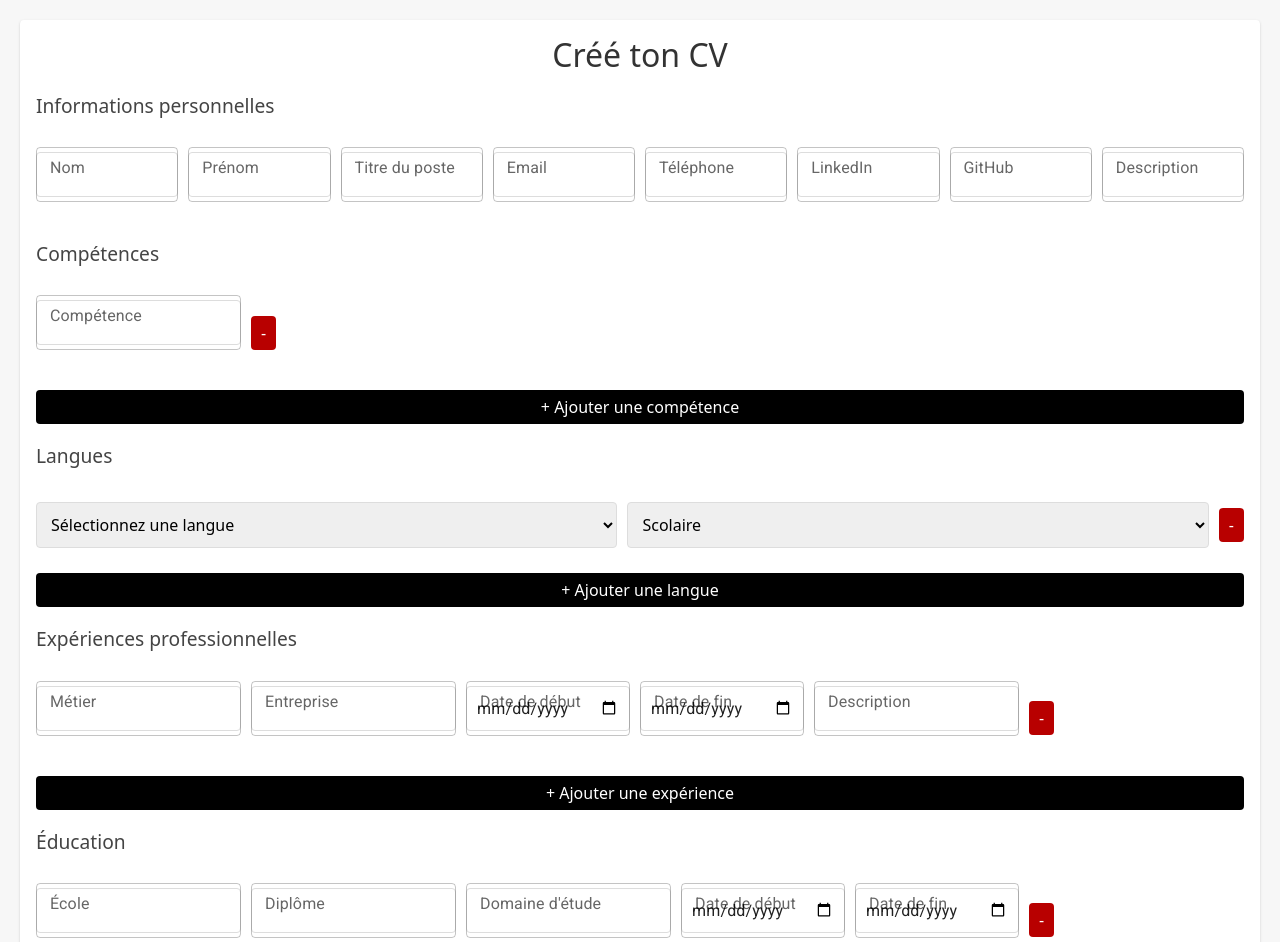
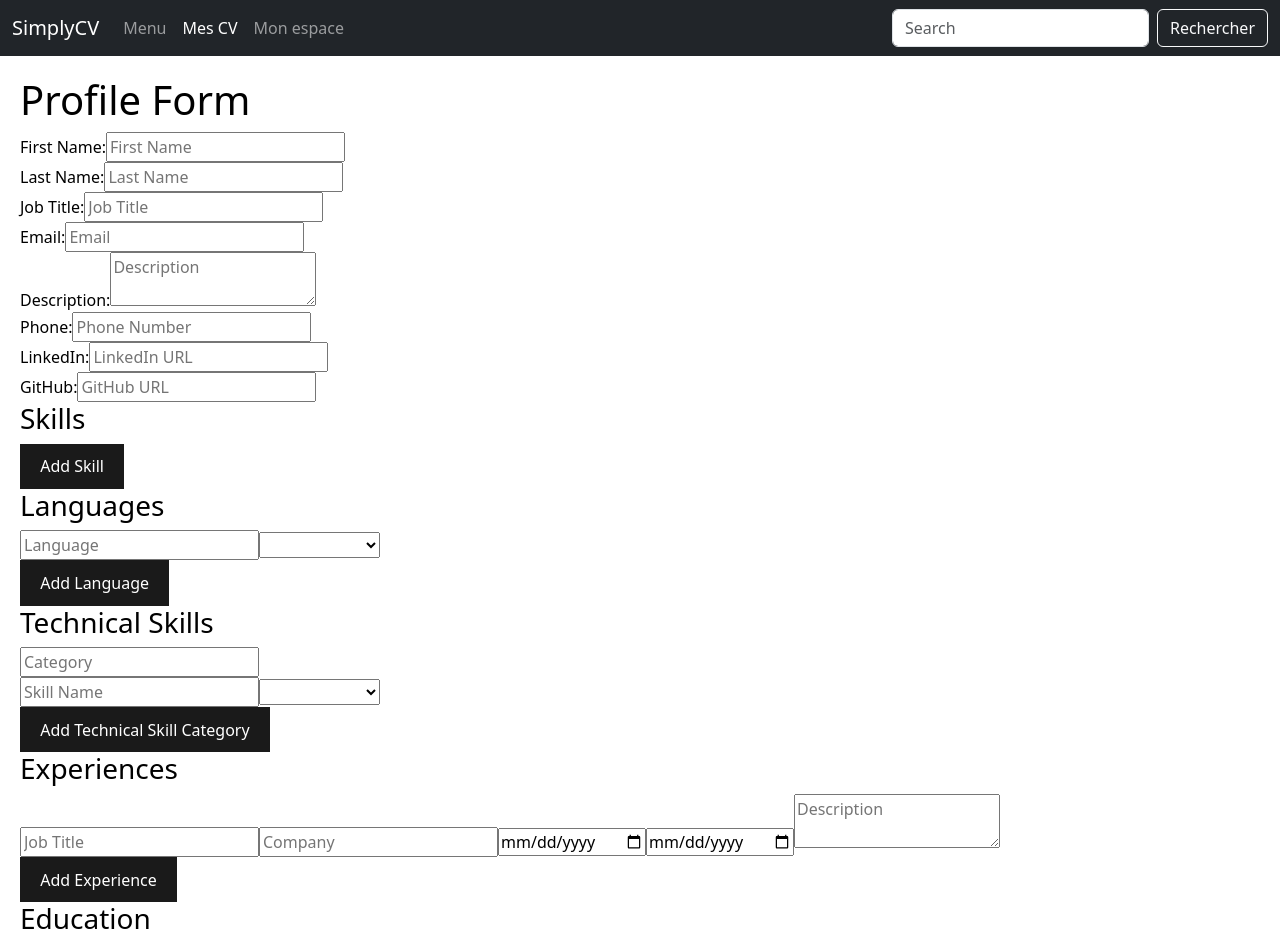
Before and after one commit to Louisrca/generateur-cv-grp1, a React (Vite) app in the folder web/: page /createcv in a window 1280 px wide. Shown: the top 942 px of the page. Built offline with nearby package versions, Linux system fonts and the light colour scheme; sample sign-in values are in the browser's storage.

Commit message:
create cv ok

```diff
--- a/web/package.json
+++ b/web/package.json
@@ -21,6 +21,7 @@
     "react": "^18.3.1",
     "react-bootstrap": "^2.10.6",
     "react-dom": "^18.3.1",
+    "react-hook-form": "^7.53.2",
     "react-router-dom": "^7.0.1"
   },
   "devDependencies": {
--- a/web/src/App.jsx
+++ b/web/src/App.jsx
@@ -28,11 +28,19 @@ function App() {
           <Route path="/login" element={<Login />} />
           <Route path="/curriculum/:cvId" element={<Curriculum />} />
         </Routes>
+
+        <Routes>
+          <Route path="/register" element={<Register />} />
+          <Route
+            path="/createcv"
+            element={
+              <ProtectedRoute>
+                <Createcv />
+              </ProtectedRoute>
+            }
+          />
+        </Routes>
       </AuthProvider>
-      <Routes>
-        <Route path="/register" element={<Register />} />
-        <Route path="/createcv" element={<Createcv />} />
-      </Routes>
     </QueryClientProvider>
   );
 }
--- a/web/src/composant/CreateCard/CreateCard.jsx
+++ b/web/src/composant/CreateCard/CreateCard.jsx
@@ -1,412 +1,302 @@
-import React, { useState } from "react";
-import { InputText } from "../InputText/InputText";
-import styles from "./CreateCard.module.css";
-import CardWrapper from "../CardWrapper/CardWrappers";
-import { useCreateCurriculum } from "../../api/createcurriculum/createcurriculum";
+import { useForm, useFieldArray } from "react-hook-form";
+import { usePostCurriculum } from "../../api/curriculum/curriculum";
 
-const languageOptions = [
-  "Anglais",
-  "Français",
-  "Espagnol",
-  "Allemand",
-  "Chinois",
-  "Italien",
-  "Japonais",
-  "Arabe",
-  "Russe",
-  "Portugais",
-];
-
-export const CreateCard = () => {
-
-const createCurriculum = useCreateCurriculum();
-
-  const [skills, setSkills] = useState([""]);
-  const [languages, setLanguages] = useState([{ name: "", level: "" }]);
-  const [areaOfInterests, setAreaOfInterests] = useState([""]);
-  const [educations, setEducations] = useState([
+const CreateCard = () => {
+  const { register, handleSubmit, control } = useForm({
+    defaultValues: {
+      name: "",
+      lastname: "",
+      jobTitle: "",
+      email: "",
+      description: "",
+      phone: "",
+      linkedin: "",
+      github: "",
+      skills: [""],
+      languages: [{ name: "", level: "" }],
+      technicalSkills: [{ category: "", skills: [{ name: "", level: "" }] }],
+      experiences: [
+        { title: "", company: "", startYear: "", endYear: "", description: "" },
+      ],
+      educations: [
         {
           school: "",
           degree: "",
           fieldOfStudy: "",
           startYear: "",
-      endYear: ""
-    }
-  ]);
-  const [exppro, setExppro] = useState([
-    {
-      job: "",
-      company: "",
-      startYear: "",
           endYear: "",
-      description: ""
-    }
-  ]);
+        },
+      ],
+      isPublic: false,
+      areaOfInterests: [""],
+    },
+  });
 
-  const handleSubmit = (e) => {
-    e.preventDefault();
-    const formData = new FormData(e.target);
-    const data = Object.fromEntries(formData.entries());
-    data.skills = skills.filter((skill) => skill.trim() !== "");
-    data.languages = languages.filter(
-      (lang) => lang.name.trim() !== "" && lang.level.trim() !== ""
-    );
-    data.areaOfInterests = data.areaOfInterests
-      ? data.areaOfInterests.split(",")
-      : [];
-    data.educations = educations.filter(
-      (edu) =>
-        edu.school.trim() !== "" &&
-        edu.degree.trim() !== "" &&
-        edu.startYear.trim() !== "" &&
-        edu.endYear.trim() !== ""
-    );
-    data.exppro = exppro.filter(
-      (exp) =>
-        exp.job.trim() !== "" &&
-        exp.company.trim() !== "" &&
-        exp.startYear.trim() !== "" &&
-        exp.endYear.trim() !== "" &&
-        exp.description.trim() !== ""
-    );
-    createCurriculum.mutate(data);
-};
+  const { mutate: postCurriculum } = usePostCurriculum();
 
-  const addSkill = () => setSkills([...skills, ""]);
+  const { fields: skillFields, append: appendSkill } = useFieldArray({
+    control,
+    name: "skills",
+  });
 
-  const updateSkill = (index, value) => {
-    const updatedSkills = [...skills];
-    updatedSkills[index] = value;
-    setSkills(updatedSkills);
-  };
+  const { fields: languageFields, append: appendLanguage } = useFieldArray({
+    control,
+    name: "languages",
+  });
 
-  const removeSkill = (index) =>
-    setSkills(skills.filter((_, i) => i !== index));
+  const { fields: techSkillCategories, append: appendTechSkillCategory } =
+    useFieldArray({
+      control,
+      name: "technicalSkills",
+    });
 
-  const addLanguage = () =>
-    setLanguages([...languages, { name: "", level: "" }]);
+  const { fields: experienceFields, append: appendExperience } = useFieldArray({
+    control,
+    name: "experiences",
+  });
 
-  const updateLanguage = (index, field, value) => {
-    const updatedLanguages = [...languages];
-    updatedLanguages[index][field] = value;
-    setLanguages(updatedLanguages);
-  };
+  const { fields: educationFields, append: appendEducation } = useFieldArray({
+    control,
+    name: "educations",
+  });
 
-  const removeLanguage = (index) =>
-    setLanguages(languages.filter((_, i) => i !== index));
+  const { fields: interestFields, append: appendInterest } = useFieldArray({
+    control,
+    name: "areaOfInterests",
+  });
 
-  const addAreaOfInterests = () => setAreaOfInterests([...areaOfInterests, ""]);
-
-  const updateAreaOfInterests = (index, value) => {
-    const updatedAreaOfInterests = [...areaOfInterests];
-    updatedAreaOfInterests[index] = value;
-    setAreaOfInterests(updatedAreaOfInterests);
-  };
-
-  const removeAreaOfInterests = (index) =>
-    setAreaOfInterests(areaOfInterests.filter((_, i) => i !== index));
-
-  const addEducation = () => {
-    setEducations([
-      ...educations,
-      { school: "", degree: "", fieldOfStudy: "", startYear: "", endYear: "" }
-    ]);
-  };
-
-  const updateEducation = (index, field, value) => {
-    const updatedEducations = [...educations];
-    updatedEducations[index][field] = value;
-    setEducations(updatedEducations);
-  };
-
-  const removeEducation = (index) =>
-    setEducations(educations.filter((_, i) => i !== index));
-
-  const addExppro = () => {
-    setExppro([
-      ...exppro,
-      { job: "", company: "", startYear: "", endYear: "", description: "" }
-    ]);
-  };
-
-  const updateExppro = (index, field, value) => {
-    const updatedExppro = [...exppro];
-    updatedExppro[index][field] = value;
-    setExppro(updatedExppro);
-  };
-
-  const removeExppro = (index) =>
-    setExppro(exppro.filter((_, i) => i !== index));
-
-  const updateInfoperso = (index, field, value) => {
-    const updatedInfoperso = [...infoperso];
-    updatedInfoperso[index][field] = value;
-    setExppro(updatedInfoperso);
+  const onSubmit = (data) => {
+    postCurriculum(data);
+    console.log("Submitted Data:", data);
   };
 
   return (
-    <section className={styles.createCardContainer}>
-      <CardWrapper>
-        <h2>Créé ton CV</h2>
-        <form className={styles.formContainer} onSubmit={handleSubmit}>
-          {/* Informations personnelles */}
-          <h3>Informations personnelles</h3>
-          {exppro.map((infoperso, index) => (
-          <div key={index} className={styles.infopersoRow}>
-            <InputText
-                label="Nom"
-                inputName={`lastame-${index}`}
-                value={infoperso.name}
-                onChange={(e) => updateInfoperso(index, "lastname", e.target.value)}
-                required
-              />
-            <InputText
-                label="Prénom"
-                inputName={`name-${index}`}
-                value={infoperso.name}
-                onChange={(e) => updateInfoperso(index, "name", e.target.value)}
-            />
-            <InputText
-                label="Titre du poste"
-                inputName={`jobTitle-${index}`}
-                value={infoperso.jobTitle}
-                onChange={(e) => updateInfoperso(index, "jobTitle", e.target.value)}
-            />
-            <InputText
-                label="Email"
-                inputName={`email-${index}`}
-                value={infoperso.email}
-                onChange={(e) => updateInfoperso(index, "email", e.target.value)}
-            />
-            <InputText
-                label="Téléphone"
-                inputName={`phone-${index}`}
-                value={infoperso.phone}
-                onChange={(e) => updateInfoperso(index, "phone", e.target.value)}
-            />
-            <InputText
-                label="LinkedIn"
-                inputName={`linkedin-${index}`}
-                value={infoperso.linkedin}
-                onChange={(e) => updateInfoperso(index, "linkedin", e.target.value)}
-            />
-            <InputText
-                label="GitHub"
-                inputName={`github-${index}`}
-                value={infoperso.github}
-                onChange={(e) => updateInfoperso(index, "github", e.target.value)}
-            />
-            <InputText
-                label="Description"
-                inputName={`description-${index}`}
-                value={infoperso.description}
-                onChange={(e) => updateInfoperso(index, "description", e.target.value)}
-                multiline
-            />
+    <div style={{ padding: "20px" }}>
+      <h1>Profile Form</h1>
+      <form onSubmit={handleSubmit(onSubmit)}>
+        {/* General Information */}
+        <div>
+          <label>First Name:</label>
+          <input {...register("name")} placeholder="First Name" />
+        </div>
+        <div>
+          <label>Last Name:</label>
+          <input {...register("lastname")} placeholder="Last Name" />
+        </div>
+        <div>
+          <label>Job Title:</label>
+          <input {...register("jobTitle")} placeholder="Job Title" />
+        </div>
+        <div>
+          <label>Email:</label>
+          <input type="email" {...register("email")} placeholder="Email" />
+        </div>
+        <div>
+          <label>Description:</label>
+          <textarea {...register("description")} placeholder="Description" />
+        </div>
+        <div>
+          <label>Phone:</label>
+          <input {...register("phone")} placeholder="Phone Number" />
+        </div>
+        <div>
+          <label>LinkedIn:</label>
+          <input {...register("linkedin")} placeholder="LinkedIn URL" />
+        </div>
+        <div>
+          <label>GitHub:</label>
+          <input {...register("github")} placeholder="GitHub URL" />
+        </div>
+
+        {/* Skills */}
+        <h3>Skills</h3>
+        {skillFields.map((field, index) => (
+          <div key={field.id}>
+            <input {...register(`skills.${index}`)} placeholder="Skill" />
           </div>
         ))}
-
-          {/* Compétences */}
-          <h3>Compétences</h3>
-          {skills.map((skill, index) => (
-            <div key={index} className={styles.skillRow}>
-              <InputText
-                label={`Compétence`}
-                inputName={`skill-${index}`}
-                value={skill}
-                onChange={(e) => updateSkill(index, e.target.value)}
-              />
-              <button
-                type="button"
-                onClick={() => removeSkill(index)}
-                className={styles.removeButton}
-              >
-                -
-              </button>
-            </div>
-          ))}
-          <button type="button" onClick={addSkill} className={styles.addButton}>
-            + Ajouter une compétence
+        <button type="button" onClick={() => appendSkill("")}>
+          Add Skill
         </button>
 
-          {/* Langues */}
-          <h3>Langues</h3>
-          {languages.map((lang, index) => (
-            <div key={index} className={styles.languageRow}>
-              <select
-                value={lang.name}
-                onChange={(e) => updateLanguage(index, "name", e.target.value)}
-                required
-              >
-                <option value="">Sélectionnez une langue</option>
-                {languageOptions.map((opt) => (
-                  <option key={opt} value={opt}>
-                    {opt}
-                  </option>
-                ))}
+        {/* Languages */}
+        <h3>Languages</h3>
+        {languageFields.map((field, index) => (
+          <div key={field.id}>
+            <input
+              {...register(`languages.${index}.name`)}
+              placeholder="Language"
+            />
+            <select {...register(`languages.${index}.level`)}>
+              <option value="Beginner">Beginner</option>
+              <option value="Intermediate">Intermediate</option>
+              <option value="Fluent">Fluent</option>
+              <option value="Native">Native</option>
             </select>
-              <select
-                value={lang.level}
-                onChange={(e) => updateLanguage(index, "level", e.target.value)}
-                required
-              >
-                <option value="Scolaire">Scolaire</option>
-                <option value="Intermédiaire">Intermédiaire</option>
-                <option value="Courant">Courant</option>
-                <option value="Expert">Expert</option>
-              </select>
-              <button
-                type="button"
-                onClick={() => removeLanguage(index)}
-                className={styles.removeButton}
-              >
-                -
-              </button>
           </div>
         ))}
         <button
           type="button"
-            onClick={addLanguage}
-            className={styles.addButton}
+          onClick={() => appendLanguage({ name: "", level: "" })}
         >
-            + Ajouter une langue
+          Add Language
         </button>
 
-          {/* Expériences professionnelles */}
-          <h3>Expériences professionnelles</h3>
-          {exppro.map((exp, index) => (
-            <div key={index} className={styles.expproRow}>
-              <InputText
-                label="Métier"
-                inputName={`job-${index}`}
-                value={exp.job}
-                onChange={(e) => updateExppro(index, "job", e.target.value)}
+        {/* Technical Skills */}
+        <h3>Technical Skills</h3>
+        {techSkillCategories.map((field, categoryIndex) => (
+          <div key={field.id}>
+            <input
+              {...register(`technicalSkills.${categoryIndex}.category`)}
+              placeholder="Category"
             />
-              <InputText
-                label="Entreprise"
-                inputName={`company-${index}`}
-                value={exp.company}
-                onChange={(e) => updateExppro(index, "company", e.target.value)}
+            {field.skills.map((skill, skillIndex) => (
+              <div key={skillIndex}>
+                <input
+                  {...register(
+                    `technicalSkills.${categoryIndex}.skills.${skillIndex}.name`
+                  )}
+                  placeholder="Skill Name"
                 />
-              <InputText
-                label="Date de début"
-                inputName={`startYear-${index}`}
-                type="date"
-                value={exp.startYear}
-                onChange={(e) => updateExppro(index, "startYear", e.target.value)}
-              />
-              <InputText
-                label="Date de fin"
-                inputName={`endYear-${index}`}
-                type="date"
-                value={exp.endYear}
-                onChange={(e) => updateExppro(index, "endYear", e.target.value)}
-              />
-              <InputText
-                label="Description"
-                inputName={`description-${index}`}
-                value={exp.description}
-                onChange={(e) => updateExppro(index, "description", e.target.value)}
-              />
+                <select
+                  {...register(
+                    `technicalSkills.${categoryIndex}.skills.${skillIndex}.level`
+                  )}
+                >
+                  <option value="Beginner">Beginner</option>
+                  <option value="Intermediate">Intermediate</option>
+                  <option value="Advanced">Advanced</option>
+                  <option value="Expert">Expert</option>
+                </select>
+              </div>
+            ))}
             <button
               type="button"
-                onClick={() => removeExppro(index)}
-                className={styles.removeButton}
+              onClick={() =>
+                appendTechSkillCategory({
+                  category: "",
+                  skills: [{ name: "", level: "" }],
+                })
+              }
             >
-                -
+              Add Technical Skill Category
             </button>
           </div>
         ))}
-          <button type="button" onClick={addExppro} className={styles.addButton}>
-            + Ajouter une expérience
+
+        {/* Experiences */}
+        <h3>Experiences</h3>
+        {experienceFields.map((field, index) => (
+          <div key={field.id}>
+            <input
+              {...register(`experiences.${index}.title`)}
+              placeholder="Job Title"
+            />
+            <input
+              {...register(`experiences.${index}.company`)}
+              placeholder="Company"
+            />
+            <input
+              type="date"
+              {...register(`experiences.${index}.startYear`)}
+              placeholder="Start Year"
+            />
+            <input
+              type="date"
+              {...register(`experiences.${index}.endYear`)}
+              placeholder="End Year"
+            />
+            <textarea
+              {...register(`experiences.${index}.description`)}
+              placeholder="Description"
+            />
+          </div>
+        ))}
+        <button
+          type="button"
+          onClick={() =>
+            appendExperience({
+              title: "",
+              company: "",
+              startYear: "",
+              endYear: "",
+              description: "",
+            })
+          }
+        >
+          Add Experience
         </button>
 
-          {/* Éducation */}
-          <h3>Éducation</h3>
-          {educations.map((edu, index) => (
-            <div key={index} className={styles.educationRow}>
-              <InputText
-                label="École"
-                inputName={`school-${index}`}
-                value={edu.school}
-                onChange={(e) => updateEducation(index, "school", e.target.value)}
+        {/* Education */}
+        <h3>Education</h3>
+        {educationFields.map((field, index) => (
+          <div key={field.id}>
+            <input
+              {...register(`educations.${index}.school`)}
+              placeholder="School"
             />
-              <InputText
-                label="Diplôme"
-                inputName={`degree-${index}`}
-                value={edu.degree}
-                onChange={(e) => updateEducation(index, "degree", e.target.value)}
+            <input
+              {...register(`educations.${index}.degree`)}
+              placeholder="Degree"
             />
-              <InputText
-                label="Domaine d'étude"
-                inputName={`fieldOfStudy-${index}`}
-                value={edu.fieldOfStudy}
-                onChange={(e) => updateEducation(index, "fieldOfStudy", e.target.value)}
+            <input
+              {...register(`educations.${index}.fieldOfStudy`)}
+              placeholder="Field of Study"
             />
-              <InputText
-                label="Date de début"
-                inputName={`startYear-${index}`}
+            <input
               type="date"
-                value={edu.startYear}
-                onChange={(e) => updateEducation(index, "startYear", e.target.value)}
+              {...register(`educations.${index}.startYear`)}
+              placeholder="Start Year"
             />
-              <InputText
-                label="Date de fin"
-                inputName={`endYear-${index}`}
+            <input
               type="date"
-                value={edu.endYear}
-                onChange={(e) => updateEducation(index, "endYear", e.target.value)}
+              {...register(`educations.${index}.endYear`)}
+              placeholder="End Year"
             />
+          </div>
+        ))}
         <button
           type="button"
-                onClick={() => removeEducation(index)}
-                className={styles.removeButton}
+          onClick={() =>
+            appendEducation({
+              school: "",
+              degree: "",
+              fieldOfStudy: "",
+              startYear: "",
+              endYear: "",
+            })
+          }
         >
-                -
+          Add Education
         </button>
+
+        {/* Area of Interests */}
+        <h3>Areas of Interest</h3>
+        {interestFields.map((field, index) => (
+          <div key={field.id}>
+            <input
+              {...register(`areaOfInterests.${index}`)}
+              placeholder="Area of Interest"
+            />
           </div>
         ))}
-          <button type="button" onClick={addEducation} className={styles.addButton}>
-            + Ajouter une éducation
+        <button type="button" onClick={() => appendInterest("")}>
+          Add Area of Interest
         </button>
 
-          {/* Centres d'intérêt */}
-          <h3>Centres d'intérêt</h3>
-          {areaOfInterests.map((areaOfInterests, index) => (
-            <div key={index} className={styles.areaOfInterestsRow}>
-              <InputText
-                label="Centre d'intérêt"
-                inputName="areaOfInterests"
-                value={areaOfInterests}
-                onChange={(e) => updateAreaOfInterests(index, e.target.value)}
-              />
-              <button
-                type="button"
-                onClick={() => removeAreaOfInterests(index)}
-                className={styles.removeButton}
-              >
-                -
-              </button>
-            </div>
-          ))}
-          <button type="button" onClick={addAreaOfInterests} className={styles.addButton}>
-            + Ajouter un centre d'intérêt
-          </button>
-
-          {/* Option visibilité */}
-          <h3>Paramètres</h3>
+        {/* Public Toggle */}
         <div>
           <label>
-              <input type="checkbox" name="isPublic" /> Rendre ce CV public
+            <input type="checkbox" {...register("isPublic")} />
+            Make Profile Public
           </label>
         </div>
 
-          {/* Bouton de soumission */}
-          <button type="submit" className={styles.submitButton}>
-            Soumettre le CV
-          </button>
+        {/* Submit */}
+        <button type="submit">Submit</button>
       </form>
-      </CardWrapper>
-    </section>
+    </div>
   );
 };
+
+export default CreateCard;
--- a/web/src/composant/NavBar/NavBar.jsx
+++ b/web/src/composant/NavBar/NavBar.jsx
@@ -18,7 +18,7 @@ function NavBar() {
             navbarScroll
           >
             <Nav.Link as={NavLink} to="/" activeclassname="active">Menu</Nav.Link>
-            <Nav.Link as={NavLink} to="/curriculum" activeclassname="active">Mes CV</Nav.Link>
+            <Nav.Link as={NavLink} to="/createcv" activeclassname="active">Mes CV</Nav.Link>
             <Nav.Link as={NavLink} to="/curriculum" activeclassname="active">Mon espace</Nav.Link>
           </Nav>
           <Form className="d-flex">
--- a/web/src/pages/Createcv/Createcv.jsx
+++ b/web/src/pages/Createcv/Createcv.jsx
@@ -1,9 +1,11 @@
-import { CreateCard } from "../../composant/CreateCard/CreateCard";
+import CreateCard from "../../composant/CreateCard/CreateCard";
+import NavBar from "../../composant/NavBar/NavBar";
 import styles from "./Createcv.module.css";
 
 export default function Createcv() {
   return (
     <div className={styles.CreatecvContainer}>
+      <NavBar />
       <CreateCard />
     </div>
   );
```
Also changed, not shown: web/src/api/curriculum/curriculum.js (+8 -0 lines), 1 other file (tests, documents, lock files or other folders). Lines whose indentation alone changed are shown as unchanged.
